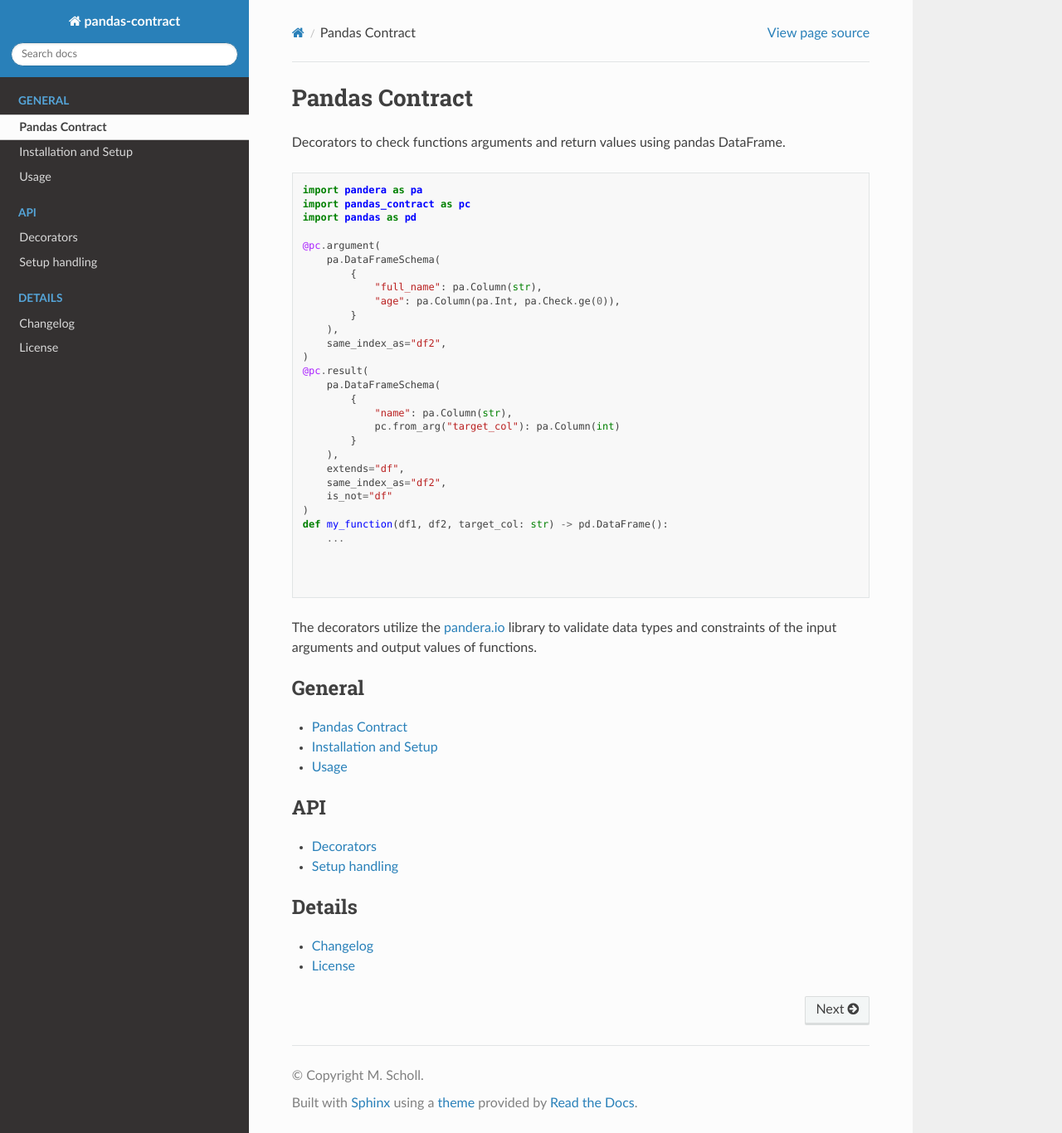
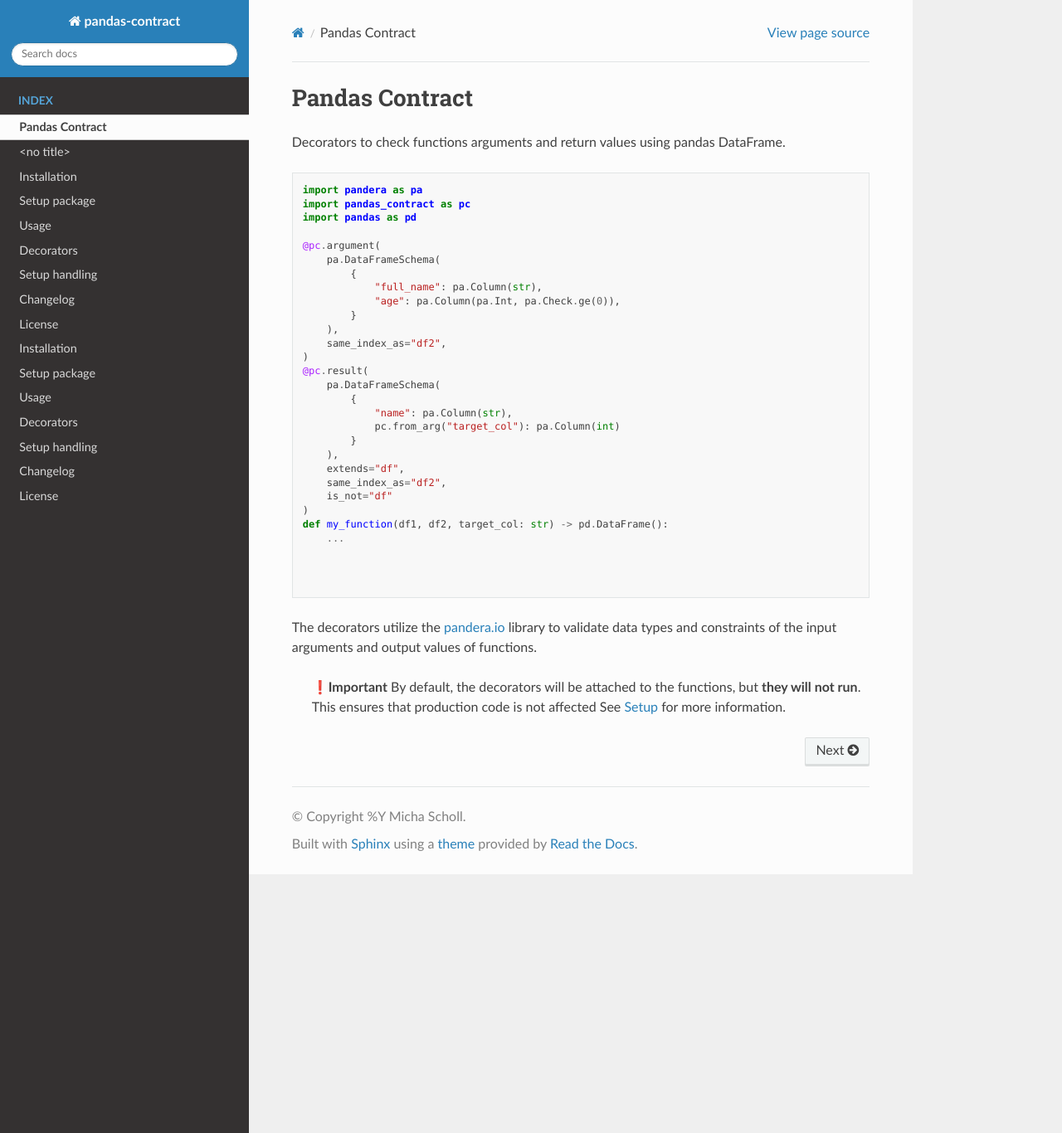
Before and after one commit to schollm/pandas-contract, a Sphinx documentation site: the page built from docs/index.md, in a window 1280 px wide and 1366 px high. Shown: the whole window at 83% size. Built offline with Sphinx 7.4.7 and the Read the Docs theme 3.1.0, drawn with Linux system fonts in a browser that asks for light colours.

Commit message:
More doc-changes

````diff
--- a/docs/conf.py
+++ b/docs/conf.py
@@ -11,16 +11,19 @@
 documentation root, use os.path.abspath to make it absolute, like shown here.
 """
 
+# -- Project information -----------------------------------------------------
+from pathlib import Path
 
-# -- Project information -----------------------------------------------------
+import tomllib
 
+pyproject = tomllib.loads(Path("../pyproject.toml").read_text("utf-8"))
 project = "pandas-contract"
-copyright = "M. Scholl"  # noqa: A001
-author = "M. Scholl"
-
+copyright = "%Y Micha Scholl"  # noqa: A001
+author = "Micha Scholl"
+release = version = pyproject["project"]["version"]
 
 # -- General configuration ---------------------------------------------------
-
+autodoc2_render_plugin = "myst"
 extensions = [
     "sphinx.ext.duration",
     "sphinx.ext.doctest",
@@ -36,6 +39,8 @@
 autodoc2_module_all_regexes = [
     r"pandas_contract",
 ]
+autodoc2_hidden_objects = ["inherited", "private"]
+autodoc2_sort_names = True
 autodoc2_output_dir = "_out/apidocs"
 intersphinx_mapping = {
     "rtd": ("https://docs.readthedocs.io/en/stable/", None),
@@ -44,7 +49,7 @@
     "pandera": ("https://pandera.readthedocs.io/en/stable/", None),
 }
 intersphinx_disabled_domains = ["std"]
-
+html_theme_options = {"navigation_depth": 2}
 templates_path = ["_out/_templates"]
 # -- Options for EPUB output
 epub_show_urls = "footnote"
--- a/docs/index.md
+++ b/docs/index.md
@@ -34,27 +34,19 @@
 ```
 The decorators utilize the [pandera.io](https://pandera.readthedocs.io/) library to validate
 data types and constraints of the input arguments and output values of functions.
+
+> ❗**Important** By default, the decorators will be attached to the functions, but
+> **they will not run**. This ensures that production code is not affected
+> See [Setup](setup.md) for more information.
+
 ```{toctree}
-:caption: General
-:maxdepth: 1
-:relative-docs: docs/
+:caption: Index
+:hidden: true
 
 self
+page_index.md
 setup.md
 usage.md
-```
-
-```{toctree}
-:caption: API
-:maxdepth: 2
-
 public-api.md
-```
-
-```{toctree}
-:caption: Details
-:maxdepth: 1
-:elative-docs: docs/
-
 details.md
 ```
--- a/pyproject.toml
+++ b/pyproject.toml
@@ -29,7 +29,7 @@
     "pandera>=0.10.0",
 ]
 [project.urls]
-homepage= "https://github.com/schollm/pandas-contract"
+homepage= "https://pandas-contract.readthedocs.io/en/latest/"
 issues = "https://github.com/schollm/pandas-contract/projects"
 source = "https://github.com/schollm/pandas-contract"
 changelog = "https://github.com/schollm/pandas-contract/blob/main/CHANGELOG.md"
````
Also changed, not shown: README.md (+1 -13 lines), docs/page_index.md (added, +11 -0 lines), docs/setup.md (+29 -33 lines), 2 other files.
